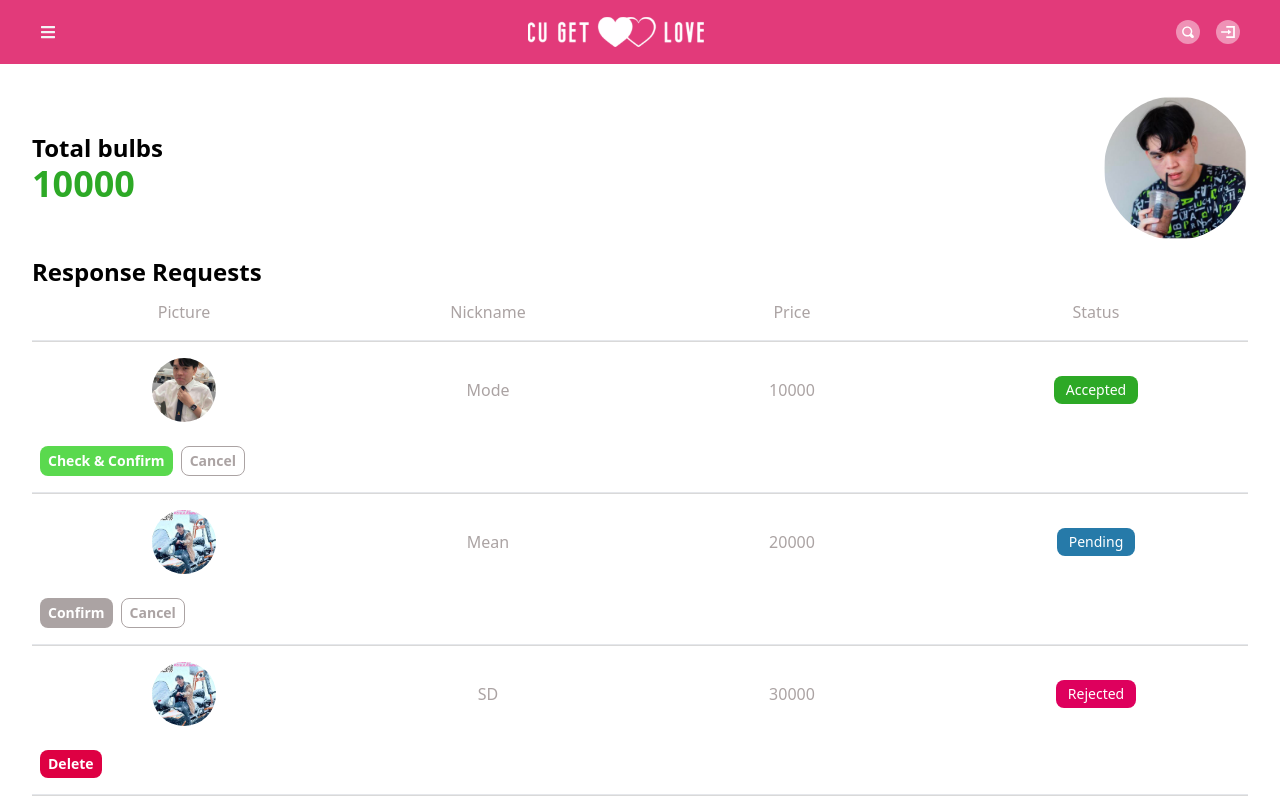
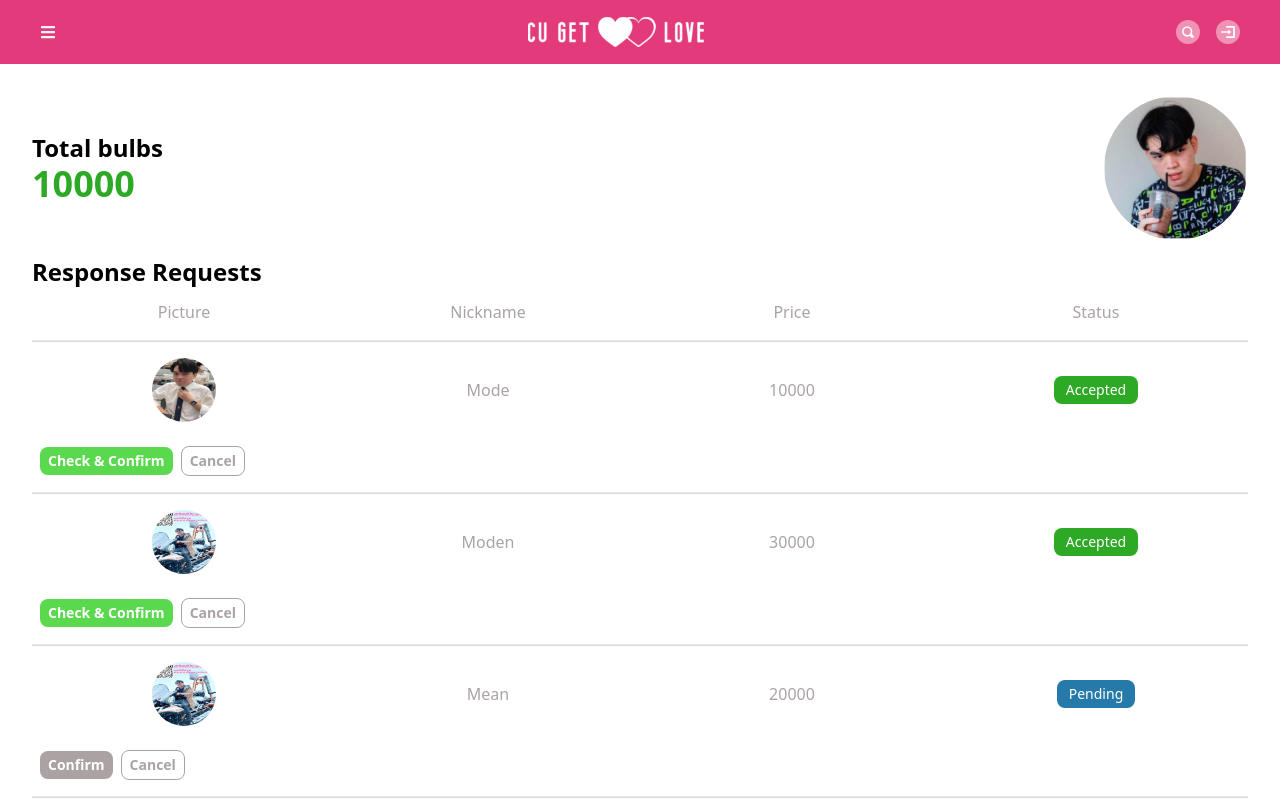
Before and after one commit to jobless-10-days-project/frontend, a Next.js app: page /response in a window 1280 px wide. Shown: the top 800 px of the page. Built offline with nearby package versions, Linux system fonts and the light colour scheme.

Commit message:
merge with HomePage

```diff
--- a/src/app/incoming/page.tsx
+++ b/src/app/incoming/page.tsx
@@ -1,4 +1,7 @@
+"use client";
+
 import BuyerInfo from "@/components/Incoming/BuyerInfo";
+import { useState } from "react";
 
 export default function page() {
   const Info = {
@@ -6,7 +9,7 @@ export default function page() {
     price: "10000",
   };
 
-  const user = [
+  const [user, setUser] = useState([
     {
       name: "Mode",
       image: "../meen2.jpeg",
@@ -19,7 +22,13 @@ export default function page() {
       age: "21",
       gender: "ชาย",
     },
-  ];
+  ]);
+
+  const decline = (index: Number) => {
+    const newuser = user.filter((_, i) => i !== index);
+    setUser(newuser);
+  };
+
   return (
     <div className="w-full h-full">
       <div className="w-full h-full p-8">
@@ -54,7 +63,21 @@ export default function page() {
           <hr className="w-full h-[2px] bg-[#D9D9D9] my-4" />
           <div>
             {user.map((props, index) => (
-              <BuyerInfo key={index} {...props} />
+              <div>
+                <BuyerInfo key={index} {...props} />
+                <div className="ml-2 flex justify-between w-5/12">
+                  <button className="bg-[#5AD94E] text-white border-none py-1 px-2 font-semibold text-sm rounded-lg">
+                    Accept
+                  </button>
+                  <button
+                    onClick={() => decline(index)}
+                    className="bg-[#FF4545] text-white border-none py-1 px-2 font-semibold text-sm rounded-lg"
+                  >
+                    Decline
+                  </button>
+                </div>
+                <hr className="w-full h-[2px] bg-[#D9D9D9] my-4" />
+              </div>
             ))}
           </div>
         </div>
--- a/src/app/response/page.tsx
+++ b/src/app/response/page.tsx
@@ -1,5 +1,9 @@
+"use client";
+
+import CheckConfirm from "@/components/Response/CheckConfirm";
 import ConfirmRes from "@/components/Response/ConfirmRes";
 import SellerRes from "@/components/Response/SellerRes";
+import { useState } from "react";
 
 export default function page() {
   const Info = {
@@ -7,28 +11,128 @@ export default function page() {
     total: "10000",
   };
 
-  const user = [
+  const [seller, setSeller] = useState([
     {
       name: "Mode",
       image: "../meen2.jpeg",
       price: "10000",
       status: "Accepted",
+      lineId: "modemode",
+    },
+    {
+      name: "Moden",
+      image: "../meen3.jpeg",
+      price: "30000",
+      status: "Accepted",
+      lineId: "modenmoden",
     },
     {
       name: "Mean",
       image: "../meen3.jpeg",
       price: "20000",
       status: "Pending",
+      lineId: "meanmean",
     },
     {
       name: "SD",
       image: "../meen3.jpeg",
       price: "30000",
       status: "Rejected",
+      lineId: "sdsd",
     },
-  ];
+  ]);
+
+  const [open, setOpen] = useState<Number>(0);
+  const [confirm, setConfirm] = useState({});
+  const [confirmList, setConfirmList] = useState<any[]>([]);
+  const getBtnText = (props: any) => {
+    let btnText = "";
+    if (props.status === "Accepted") {
+      btnText = "Check & Confirm";
+    } else if (props.status === "Pending") {
+      btnText = "Confirm";
+    } else if (props.status === "Rejected") {
+      btnText = "Delete";
+    }
+    return btnText;
+  };
+
+  const getBtnColor = (props: any) => {
+    let btnColor = "";
+    if (props.status === "Accepted") {
+      btnColor = "#5AD94E";
+    } else if (props.status === "Pending") {
+      btnColor = "#ABA3A3";
+    } else if (props.status === "Rejected") {
+      btnColor = "#DE0043";
+    }
+    return btnColor;
+  };
+
+  const getIsRejected = (props: any) => {
+    let isRejected = false;
+
+    if (props.status === "Rejected") {
+      isRejected = true;
+    }
+    return isRejected;
+  };
+
+  const getIsAccepted = (props: any) => {
+    let isAccepted = false;
+
+    if (props.status === "Accepted") {
+      isAccepted = true;
+    }
+    return isAccepted;
+  };
+
+  const Accepted = (props: any) => {
+    const update = seller.filter((element) => {
+      return element !== props;
+    });
+    setSeller(update);
+  };
+  const cancelAccepted = (props: any, index: Number) => {
+    const newseller = seller.filter((_, i) => i !== index);
+    setSeller(newseller);
+  };
+
+  const cancelPending = (props: any, index: Number) => {
+    const newseller = seller.filter((_, i) => i !== index);
+    setSeller(newseller);
+  };
+
+  const Delete = (props: any, index: Number) => {
+    const newseller = seller.filter((_, i) => i !== index);
+    setSeller(newseller);
+  };
+
+  const addConfirm = (props: any) => {
+    const isFound = confirmList.some((element) => {
+      if (element === props) {
+        return true;
+      }
+      return false;
+    });
+    if (!isFound) {
+      setConfirmList([...confirmList, props]);
+    }
+    Accepted(props);
+  };
+  console.log(confirmList);
   return (
     <div className="w-full h-full">
+      {open ? (
+        <div className="bg-gray-900 opacity-60 z-[1000] fixed top-0 left-0 w-full h-full duration-1000"></div>
+      ) : (
+        <div className="bg-gray-900 opacity-0 -z-50 fixed top-0 left-0 w-full h-full duration-1000"></div>
+      )}
+      <CheckConfirm
+        closePopup={() => setOpen(0)}
+        confirmPopup={() => (addConfirm(confirm), setOpen(0))}
+        {...{ ...confirm, state: open }}
+      />
       <div className="w-full h-full p-8">
         <div className="flex items-center justify-between mb-4">
           <div>
@@ -59,12 +163,59 @@ export default function page() {
           </div>
           <hr className="w-full h-[2px] bg-[#D9D9D9] my-4" />
           <div>
-            {user.map((props, index) => (
-              <SellerRes key={index} {...props} />
+            {seller.map((props, index) => (
+              <div>
+                <SellerRes key={index} {...props} />
+                <div className="ml-2 flex">
+                  {getIsAccepted(props) ? (
+                    <div>
+                      <button
+                        onClick={() => (setConfirm(props), setOpen(1))}
+                        className="text-white border-none py-1 px-2 font-semibold text-sm rounded-lg mr-2"
+                        style={{ background: getBtnColor(props) }}
+                      >
+                        {getBtnText(props)}
+                      </button>
+
+                      <button
+                        onClick={() => cancelAccepted(props, index)}
+                        className="text-[#ABA3A3] bg-white border-[#ABA3A3] border-[1.5px] py-1 px-2 font-semibold text-sm rounded-lg"
+                      >
+                        Cancel
+                      </button>
+                    </div>
+                  ) : null}
+                  {getIsRejected(props) ? (
+                    <button
+                      onClick={() => Delete(props, index)}
+                      className="text-white border-none py-1 px-2 font-semibold text-sm rounded-lg mr-2"
+                      style={{ background: getBtnColor(props) }}
+                    >
+                      {getBtnText(props)}
+                    </button>
+                  ) : null}
+                  {!getIsRejected(props) && !getIsAccepted(props) ? (
+                    <div>
+                      <button
+                        className="text-white border-none py-1 px-2 font-semibold text-sm rounded-lg mr-2"
+                        style={{ background: getBtnColor(props) }}
+                      >
+                        {getBtnText(props)}
+                      </button>
+                      <button
+                        onClick={() => cancelPending(props, index)}
+                        className="text-[#ABA3A3] bg-white border-[#ABA3A3] border-[1.5px] py-1 px-2 font-semibold text-sm rounded-lg"
+                      >
+                        Cancel
+                      </button>
+                    </div>
+                  ) : null}
+                </div>
+                <hr className="w-full h-[2px] bg-[#D9D9D9] my-4" />
+              </div>
             ))}
-            {user.map((props, index) => {
-              if (props.status === "Accepted")
-                return <ConfirmRes key={index} {...props} />;
+            {confirmList.map((props, index) => {
+              return <ConfirmRes key={index} {...props} />;
             })}
           </div>
         </div>
--- /dev/null
+++ b/src/components/Response/CheckConfirm.tsx
@@ -0,0 +1,46 @@
+function Child(props: any) {
+  return (
+    <div className="flex-col h-full justify-between">
+      <p className="font-bold text-xl">Are you sure?</p>
+      <div className="flex justify-between mt-5">
+        <p className="mt-5 font-bold text-2xl font-['Sarabun']">{props.name}</p>
+        <div className="w-24 h-24 overflow-hidden rounded-full">
+          <img className="object-hidden" src={props.image} alt="nasImage" />
+        </div>
+      </div>
+      <div className="mt-3 py-2">
+        <span className="text-3xl font-bold mr-5">Price</span>
+        <span className="text-3xl font-semibold text-gray-300">
+          {props.price}
+        </span>
+      </div>
+      <div className="w-full h-[0.1px] bg-gray-200"></div>
+
+      <div className="w-full flex justify-between mt-auto items-end font-['Montserrat'] font-[600] absolute bottom-4 left-9">
+        <button
+          onClick={props.confirmPopup}
+          className="text-white bg-[#5AD94E] my-auto py-2 px-5 rounded-xl mr-10"
+        >
+          Confirm
+        </button>
+        <button
+          onClick={props.closePopup}
+          className="p-4 text-gray-400 mr-auto"
+        >
+          Cancel
+        </button>
+      </div>
+    </div>
+  );
+}
+export default function CheckConfirm(props: any) {
+  return props.state ? (
+    <div className="z-[100000] top-[50%] left-[50%] -mt-60 -ml-40  w-[20rem] h-[25rem] fixed rounded-xl p-5 bg-white drop-shadow-md font-['Montserrat'] duration-1000 overflow-hidden">
+      <Child {...props} />
+    </div>
+  ) : (
+    <div className="z-[100000] top-[150%] left-[50%] -mt-60 -ml-40  w-[20rem] h-[25rem] fixed rounded-xl p-5 bg-white drop-shadow-md font-['Montserrat'] duration-1000 overflow-hidden">
+      <Child {...props} />
+    </div>
+  );
+}
--- a/src/components/Response/ConfirmRes.tsx
+++ b/src/components/Response/ConfirmRes.tsx
@@ -24,6 +24,10 @@ export default function ConfirmRes(props: any) {
         <button className="bg-[#06C755] text-white border-none py-1 px-4 font-semibold text-sm rounded-lg mr-2">
           LINE
         </button>
+
+        <p className="text-[#06C755] text-base font-medium">
+          LINE Id: {props.lineId}
+        </p>
       </div>
       <hr className="w-full h-[2px] bg-[#D9D9D9] my-4" />
     </div>
--- a/src/components/Response/SellerRes.tsx
+++ b/src/components/Response/SellerRes.tsx
@@ -1,21 +1,12 @@
 export default function SellerRes(props: any) {
   let statusColor = "";
-  let btnColor = "";
-  let btnText = "";
-  let isRejected = false;
+
   if (props.status === "Accepted") {
     statusColor = "#2DA926";
-    btnColor = "#5AD94E";
-    btnText = "Check & Confirm";
   } else if (props.status === "Pending") {
     statusColor = "#267AA9";
-    btnColor = "#ABA3A3";
-    btnText = "Confirm";
   } else if (props.status === "Rejected") {
     statusColor = "#DE005D";
-    btnColor = "#DE0043";
-    btnText = "Delete";
-    isRejected = true;
   }
   return (
     <div>
@@ -23,7 +14,7 @@ export default function SellerRes(props: any) {
         <div className="m-auto flex justify-center items-center w-16 h-16">
           <img
             src={props.image}
-            className="rounded-full w-full h-full object-cover"
+            className="rounded-full w-full h-full"
             alt=""
           />
         </div>
@@ -41,20 +32,6 @@ export default function SellerRes(props: any) {
           {props.status}
         </p>
       </div>
-      <div className="ml-2 flex">
-        <button
-          className="text-white border-none py-1 px-2 font-semibold text-sm rounded-lg mr-2"
-          style={{ background: btnColor }}
-        >
-          {btnText}
-        </button>
-        {!isRejected ? (
-          <button className="text-[#ABA3A3] bg-white border-[#ABA3A3] border-[1.5px] py-1 px-2 font-semibold text-sm rounded-lg">
-            Cancel
-          </button>
-        ) : null}
-      </div>
-      <hr className="w-full h-[2px] bg-[#D9D9D9] my-4" />
     </div>
   );
 }
```
Also changed, not shown: src/app/history/page.tsx (+24 -4 lines).
